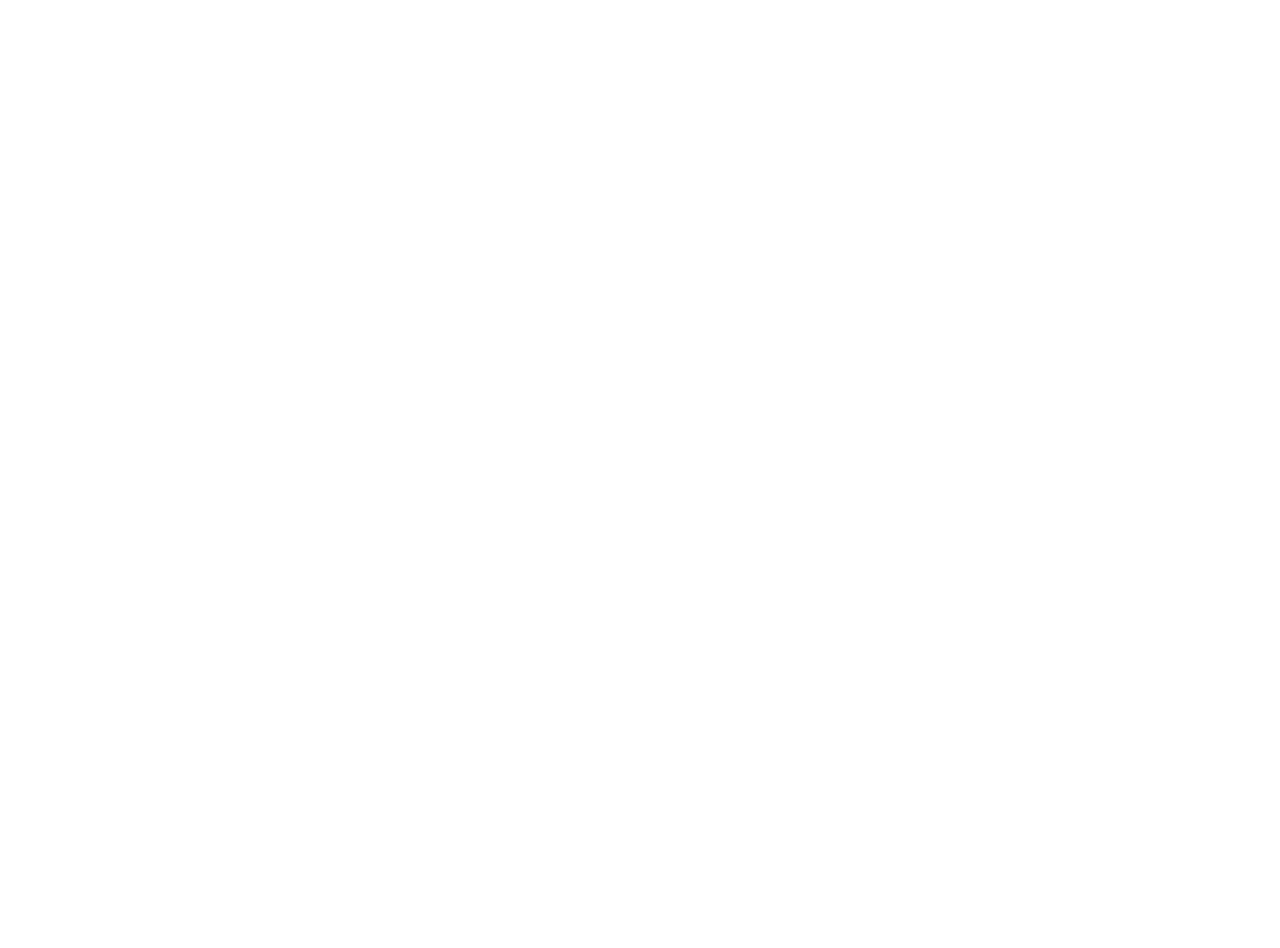
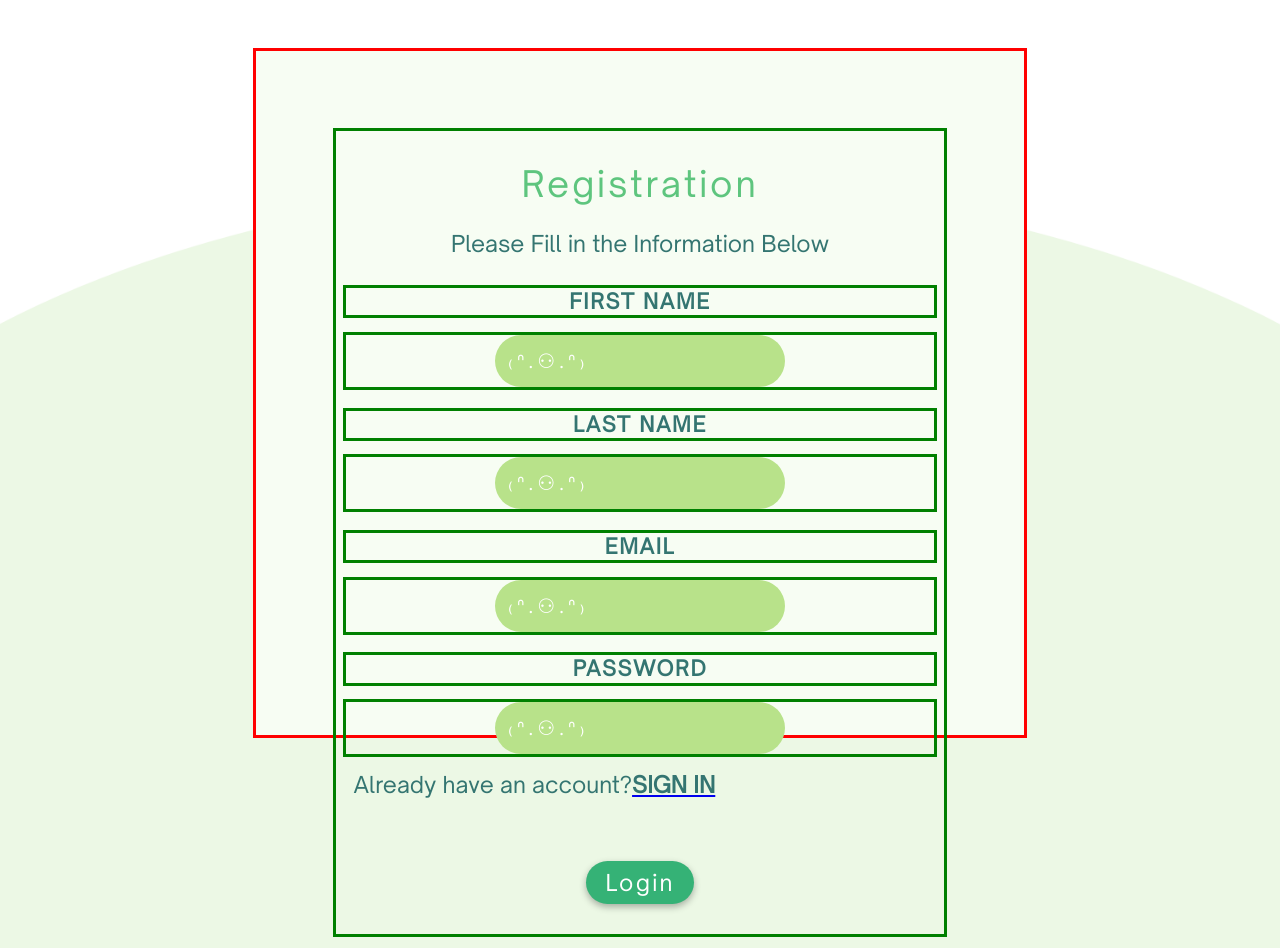
Before and after one commit to vincetrain/budgie, a React (Create React App) app: page /RegisterPage in a window 1280 px wide. Shown: the part 80-1028 px from the top of the page. Before the commit the page ends 800 px from the top, so only its background shows below. Built offline with nearby package versions, Linux system fonts and the light colour scheme.

Commit message:
angelallalasllsa here u go !! have fun

```diff
--- a/src/Pages/RegisterPage.jsx
+++ b/src/Pages/RegisterPage.jsx
@@ -1,11 +1,55 @@
-import "./RegisterPage.scss";
+import './RegisterPage.scss';
 
-function RegisterPage (){
+function RegisterPage() {
+    return (
 
-    return (
-        <div>
+        <div className="LogInPageContainer">
+
+            <div className="ContentsContainer">
+
+                <div className="WordsContainer">
+
+                    <h1>Registration</h1>
+                    <p>Please Fill in the Information Below</p>
+
+                    <div className="InputSpaces">
+                        <h4>FIRST NAME</h4>
+                        <div className="inputContainer">
+                        <input type="text" placeholder="₍ᐢ.⚇.ᐢ₎"/>
+                        </div>
+                        <h4>LAST NAME</h4>
+                        <div className="inputContainer">
+                        <input type="text" placeholder="₍ᐢ.⚇.ᐢ₎"/>
+                        </div>
+                        <h4>EMAIL</h4>
+                        <div className="inputContainer">
+                        <input type="text" placeholder="₍ᐢ.⚇.ᐢ₎"/>
+                        </div>
+                        <h4>PASSWORD</h4>
+                        <div className="inputContainer">
+                        <input type="text" placeholder="₍ᐢ.⚇.ᐢ₎"/>
+                        </div>
+                    </div>
+
+                    <div className="AccountPromptContainer">
+                        <p>Already have an account?</p>
+                        <a href="/RegisterPage">
+                        <div class="spacer"></div>
+                        <p id="registrationButton">SIGN IN</p>
+                        </a>
+                    </div>
+
+                    <div className = "LogInButton">
+                        <p>Login</p>
+                    </div>
+
+                </div>
+
+
+            </div>
 
         </div>
+
     )
 }
 
--- a/src/Pages/RegisterPage.scss
+++ b/src/Pages/RegisterPage.scss
@@ -1,4 +1,122 @@
 @font-face {
     font-family: 'OpenSauce';
-    src: url('../Fonts/OpenSauce.ttf');
+    src: url("../Fonts/OpenSauce.ttf");
 }
+
+.LogInPageContainer {
+    background-image: url("../Components/short term goals background.png");
+    background-position: top;
+    background-position-y: 0%;
+    height: 900px;
+    background-size: cover;
+}
+
+.ContentsContainer {
+    background-color: #f7fdf3;
+    margin: auto;
+    margin-top: 5%;
+    display: block;
+    justify-content: center;
+    align-items: center;
+    text-align: center;
+    width: 60%;
+    height: 76%;
+}
+
+.WordsContainer {
+    font-family: "OpenSauce";
+    display: block;
+    padding: 1%;
+    margin-top: 10%;
+    margin-bottom: 10%;
+    margin-left: 10%;
+    margin-right: 10%;
+}
+
+.WordsContainer h1 {
+    letter-spacing: 0.08em;
+    color: #5ec57e;
+    font-weight: lighter;
+    font-size: 220%;
+}
+
+.WordsContainer p {
+    margin-left: 0em;
+    text-transform: none;
+    color: #347571;
+    font-size: 140%;
+    letter-spacing: 0em;
+    line-height: 1.3em;
+    direction: ltr;
+    padding-bottom: -10;
+    margin-bottom: -10;
+}
+
+.InputSpaces h4 {
+    display: block;
+    margin-left: 0em;
+    color: #347571;
+    letter-spacing: 0.08em;
+    line-height: 1.3em;
+    direction: ltr;
+    text-align: center;
+    font-size: 130%;
+}
+
+.inputContainer {
+    display: flex;
+    margin-top: -1.5em;
+    justify-content: center;
+    position: relative;
+    top: 10px;
+}
+
+.inputContainer input[type=text] {
+    background-color: #b8e28a;
+    color: white;
+    text-decoration-color: aliceblue;
+    border-radius: 100px;
+    border: none;
+    width: 45%;
+    padding: 13px;
+    font-size: 20px;
+    letter-spacing: 0em;
+    line-height: 1.3em;
+
+}
+
+.inputContainer input[type="text"]::placeholder {
+    color: white;
+    font-family: "OpenSauce";
+    letter-spacing: 0.2em;
+}
+
+.AccountPromptContainer {
+    display: flex;
+    margin-left: 10px;
+    text-decoration: none;
+}
+
+#registrationButton {
+    font-weight: bolder;
+}
+
+.LogInButton {
+    display: flex;
+    justify-content: center;
+    margin-top: 3%;
+    margin-left: 10%;
+    margin-right: 10%;
+    align-items: center;
+}
+
+.LogInButton p {
+    background-color: #35B276;
+    letter-spacing: 0.1em;
+    color: white;
+    width: 20%;
+    border-radius: 110px;
+    font-family: "OpenSauce";
+    padding: 0.3em;
+    box-shadow: 0px 3px 7px rgba(0, 0, 0, 0.3);
+}
```
